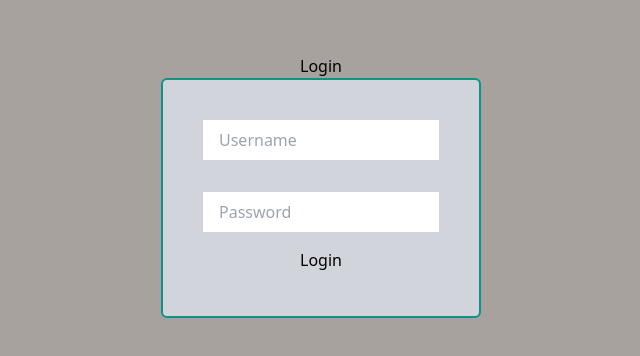
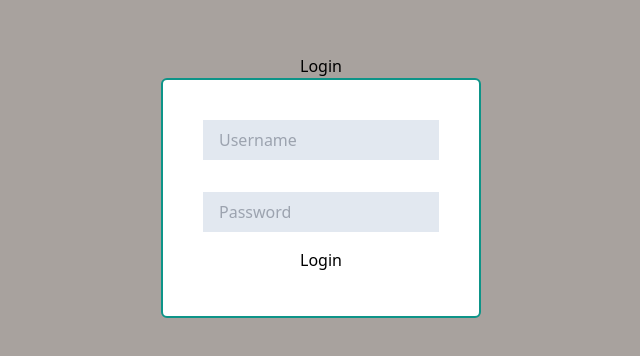
Before and after one commit to jpswt/bls, a React (Create React App) app: page /login in a window 1280 px wide. Shown: the part 214-570 px from the top of the page, without its empty margins (319-959 px from the left). Built offline with nearby package versions, Linux system fonts and the light colour scheme.

Commit message:
login css

```diff
--- a/src/components/Login.jsx
+++ b/src/components/Login.jsx
@@ -4,12 +4,16 @@ const Login = () => {
 	return (
 		<div className="relative flex flex-col h-full justify-center items-center">
 			<h1>Login</h1>
-			<form className="flex flex-col bg-gray-300 w-[20rem] h-[15rem] p-6 rounded-md border-teal-600 border-2 ">
-				<input type="text" placeholder="Username" className="m-4 px-4 py-2" />
+			<form className="flex flex-col bg-white w-[20rem] h-[15rem] p-6 rounded-md border-teal-600 border-2 ">
+				<input
+					type="text"
+					placeholder="Username"
+					className="m-4 px-4 py-2 bg-slate-200"
+				/>
 				<input
 					type="password"
 					placeholder="Password"
-					className="m-4 px-4 py-2"
+					className="m-4 px-4 py-2 bg-slate-200"
 				/>
 				<button>Login</button>
 			</form>
```
